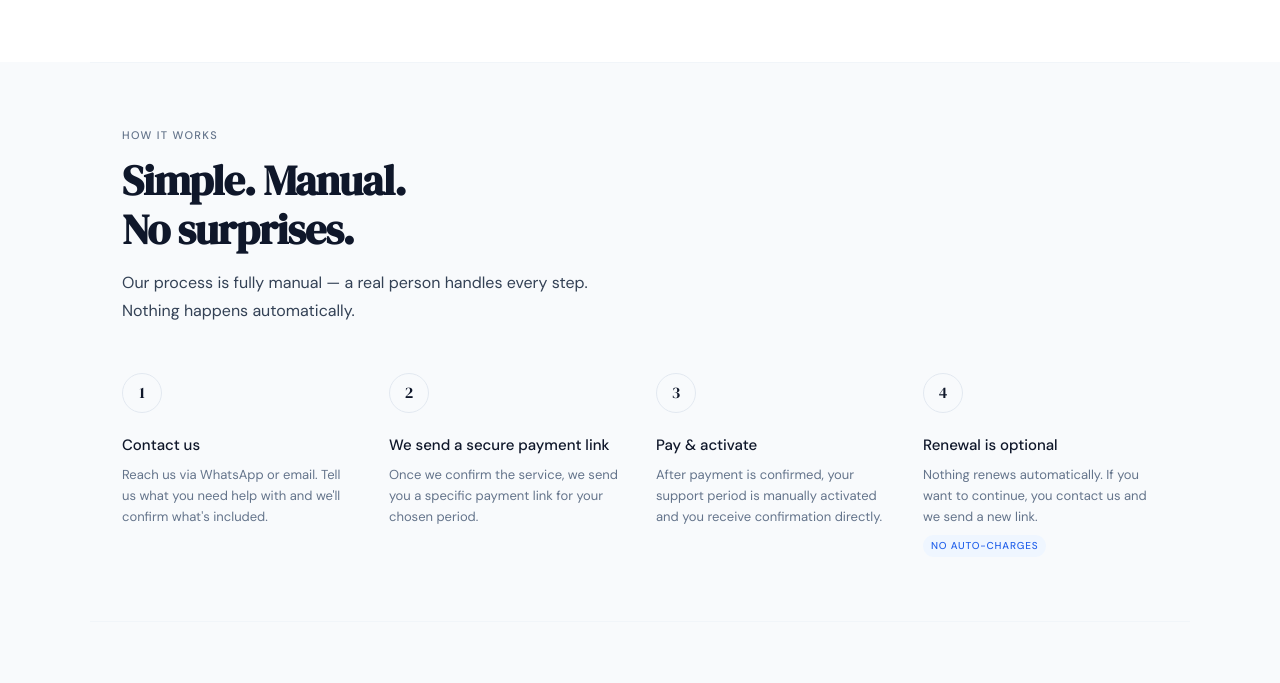
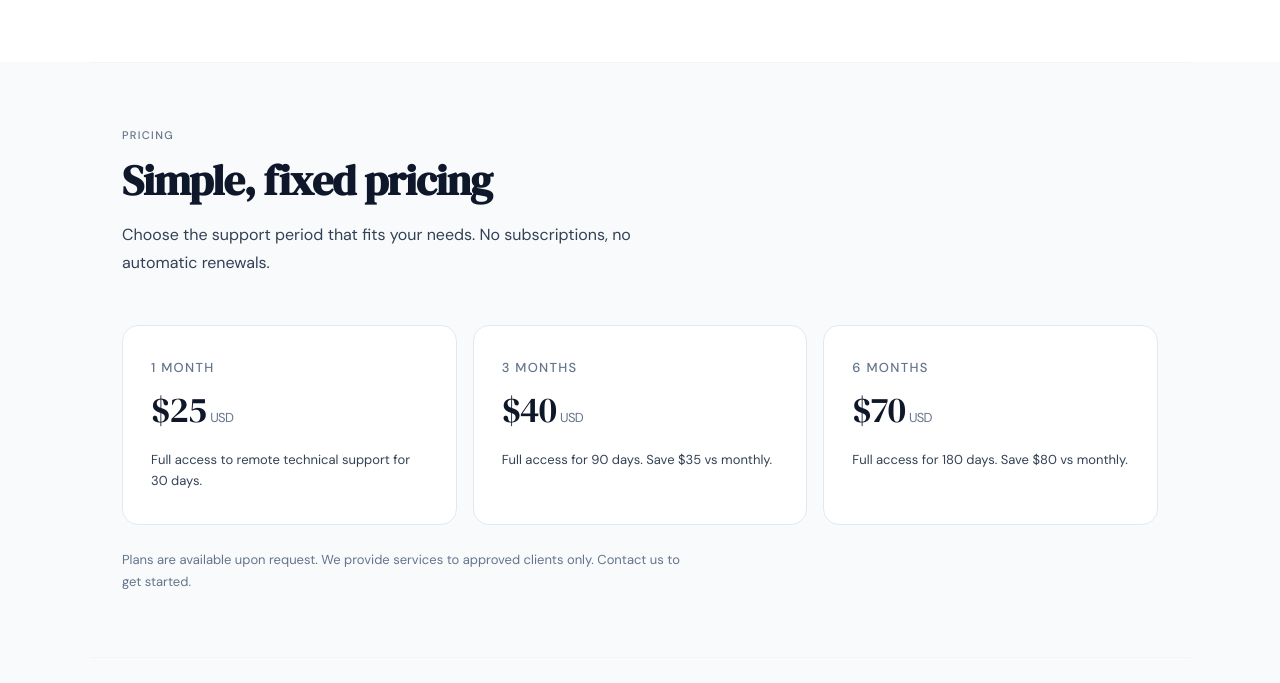
Before and after one commit to TechCareMx/techcare, a plain HTML site: page index.html in a window 1280 px wide. Shown: the part 1257-1940 px from the top of the page. Drawn offline with Linux system fonts and the light colour scheme.

Commit message:
Add files via upload

```diff
--- a/index.html
+++ b/index.html
@@ -378,6 +378,64 @@
     line-height: 1.6; font-weight: 400;
   }
 
+  /* ── PRICING ── */
+  .pricing-grid {
+    display: grid;
+    grid-template-columns: repeat(3, 1fr);
+    gap: 1rem;
+    margin-bottom: 1.5rem;
+  }
+
+  .pricing-card {
+    position: relative;
+    background: #fff;
+    border: 1px solid var(--border);
+    border-radius: 16px;
+    padding: 2rem 1.75rem;
+    display: flex;
+    flex-direction: column;
+  }
+
+  .pricing-name {
+    font-size: 13px; font-weight: 500;
+    text-transform: uppercase; letter-spacing: 0.1em;
+    color: var(--ink3);
+    margin-bottom: 0.75rem;
+  }
+
+  .pricing-price {
+    font-family: var(--serif);
+    font-size: 36px;
+    line-height: 1.1;
+    letter-spacing: -0.02em;
+    color: var(--ink);
+    margin-bottom: 0.25rem;
+  }
+
+  .pricing-price-unit {
+    font-size: 13px;
+    color: var(--ink3);
+    font-family: var(--sans);
+    font-weight: 400;
+    margin-left: 4px;
+  }
+
+  .pricing-desc {
+    font-size: 13px;
+    color: var(--ink2);
+    line-height: 1.6;
+    margin-top: 1rem;
+    font-weight: 400;
+  }
+
+  .pricing-note {
+    font-size: 13px;
+    color: var(--ink3);
+    line-height: 1.7;
+    max-width: 560px;
+    font-weight: 400;
+  }
+
   /* ── HOW IT WORKS ── */
   .steps-grid {
     display: grid;
@@ -695,6 +753,7 @@
     .hero-right { order: -1; }
     .steps-grid { grid-template-columns: 1fr 1fr; }
     .steps-grid::before { display: none; }
+    .pricing-grid { grid-template-columns: 1fr; }
     .contact-grid { grid-template-columns: 1fr; }
     .nav-links .hide-mobile { display: none; }
     .case-grid { grid-template-columns: 1fr; }
@@ -716,6 +775,7 @@
   </a>
   <ul class="nav-links">
     <li class="hide-mobile"><a href="#services" data-en="Services" data-es="Servicios">Services</a></li>
+    <li class="hide-mobile"><a href="#pricing" data-en="Pricing" data-es="Precios">Pricing</a></li>
     <li class="hide-mobile"><a href="#how" data-en="How it works" data-es="Cómo funciona">How it works</a></li>
     <li><a href="#contact" class="nav-contact" data-en="Contact" data-es="Contacto">Contact</a></li>
     <li class="lang-toggle">
@@ -746,7 +806,7 @@
           data-en="TechCare provides remote technical assistance for personal devices — computers, phones, and tablets. Direct support, manual activation, no automatic charges."
           data-es="TechCare ofrece asistencia técnica remota para dispositivos personales — computadoras, teléfonos y tabletas. Soporte directo, activación manual, sin cargos automáticos.">TechCare provides remote technical assistance for personal devices — computers, phones, and tablets. Direct support, manual activation, no automatic charges.</p>
         <div class="hero-actions">
-          <a href="#contact" class="btn-primary" data-en="Contact support" data-es="Contactar soporte">Contact support</a>
+          <a href="#contact" class="btn-primary" data-en="Request support" data-es="Solicitar soporte">Request support</a>
           <a href="#how" class="btn-secondary" data-en="See how it works" data-es="Cómo funciona">See how it works</a>
         </div>
       </div>
@@ -851,6 +911,45 @@
 
   <hr class="section-divider">
 
+  <!-- PRICING -->
+  <section id="pricing">
+    <div class="section-inner">
+      <p class="section-tag" data-en="Pricing" data-es="Precios">Pricing</p>
+      <h2 class="section-h2" data-en="Simple, fixed pricing" data-es="Precios simples y fijos">Simple, fixed pricing</h2>
+      <p class="section-lead"
+        data-en="Choose the support period that fits your needs. No subscriptions, no automatic renewals."
+        data-es="Elige el período de soporte que se ajuste a tus necesidades. Sin suscripciones, sin renovaciones automáticas.">Choose the support period that fits your needs. No subscriptions, no automatic renewals.</p>
+      <div class="pricing-grid">
+        <div class="pricing-card">
+          <p class="pricing-name" data-en="1 Month" data-es="1 Mes">1 Month</p>
+          <p class="pricing-price">$25<span class="pricing-price-unit">USD</span></p>
+          <p class="pricing-desc"
+            data-en="Full access to remote technical support for 30 days."
+            data-es="Acceso completo a soporte técnico remoto por 30 días.">Full access to remote technical support for 30 days.</p>
+        </div>
+        <div class="pricing-card">
+          <p class="pricing-name" data-en="3 Months" data-es="3 Meses">3 Months</p>
+          <p class="pricing-price">$40<span class="pricing-price-unit">USD</span></p>
+          <p class="pricing-desc"
+            data-en="Full access for 90 days. Save $35 vs monthly."
+            data-es="Acceso completo por 90 días. Ahorra $35 vs mensual.">Full access for 90 days. Save $35 vs monthly.</p>
+        </div>
+        <div class="pricing-card">
+          <p class="pricing-name" data-en="6 Months" data-es="6 Meses">6 Months</p>
+          <p class="pricing-price">$70<span class="pricing-price-unit">USD</span></p>
+          <p class="pricing-desc"
+            data-en="Full access for 180 days. Save $80 vs monthly."
+            data-es="Acceso completo por 180 días. Ahorra $80 vs mensual.">Full access for 180 days. Save $80 vs monthly.</p>
+        </div>
+      </div>
+      <p class="pricing-note"
+        data-en="Plans are available upon request. We provide services to approved clients only. Contact us to get started."
+        data-es="Los planes están disponibles bajo solicitud. Prestamos servicios solo a clientes aprobados. Contáctanos para comenzar.">Plans are available upon request. We provide services to approved clients only. Contact us to get started.</p>
+    </div>
+  </section>
+
+  <hr class="section-divider">
+
   <!-- HOW IT WORKS -->
   <section id="how">
     <div class="section-inner">
@@ -866,29 +965,29 @@
           <div class="step-num">1</div>
           <p class="step-title" data-en="Contact us" data-es="Contáctanos">Contact us</p>
           <p class="step-desc"
-            data-en="Reach us via WhatsApp or email. Tell us what you need help with and we'll confirm what's included."
-            data-es="Escríbenos por WhatsApp o email. Cuéntanos en qué necesitas ayuda y confirmaremos qué incluye el servicio.">Reach us via WhatsApp or email. Tell us what you need help with and we'll confirm what's included.</p>
+            data-en="Reach us via WhatsApp or email and tell us what you need."
+            data-es="Escríbenos por WhatsApp o email y cuéntanos qué necesitas.">Reach us via WhatsApp or email and tell us what you need.</p>
         </div>
         <div class="step">
           <div class="step-num">2</div>
-          <p class="step-title" data-en="We send a secure payment link" data-es="Enviamos un enlace de pago seguro">We send a secure payment link</p>
+          <p class="step-title" data-en="We review your request" data-es="Revisamos tu solicitud">We review your request</p>
           <p class="step-desc"
-            data-en="Once we confirm the service, we send you a specific payment link for your chosen period."
-            data-es="Una vez confirmado el servicio, te enviamos un enlace de pago específico para el período elegido.">Once we confirm the service, we send you a specific payment link for your chosen period.</p>
+            data-en="We evaluate each request individually before accepting new clients."
+            data-es="Evaluamos cada solicitud individualmente antes de aceptar nuevos clientes.">We evaluate each request individually before accepting new clients.</p>
         </div>
         <div class="step">
           <div class="step-num">3</div>
-          <p class="step-title" data-en="Pay &amp; activate" data-es="Paga y activa">Pay & activate</p>
+          <p class="step-title" data-en="We send a secure payment link" data-es="Enviamos un enlace de pago seguro">We send a secure payment link</p>
+          <p class="step-desc"
+            data-en="If approved, we send you a specific payment link for your chosen plan."
+            data-es="Si es aprobada, te enviamos un enlace de pago específico para el plan elegido.">If approved, we send you a specific payment link for your chosen plan.</p>
+        </div>
+        <div class="step">
+          <div class="step-num">4</div>
+          <p class="step-title" data-en="Service begins" data-es="Comienza el servicio">Service begins</p>
           <p class="step-desc"
             data-en="After payment is confirmed, your support period is manually activated and you receive confirmation directly."
             data-es="Una vez confirmado el pago, tu período de soporte se activa manualmente y recibes la confirmación directamente.">After payment is confirmed, your support period is manually activated and you receive confirmation directly.</p>
-        </div>
-        <div class="step">
-          <div class="step-num">4</div>
-          <p class="step-title" data-en="Renewal is optional" data-es="La renovación es opcional">Renewal is optional</p>
-          <p class="step-desc"
-            data-en="Nothing renews automatically. If you want to continue, you contact us and we send a new link."
-            data-es="Nada se renueva automáticamente. Si deseas continuar, nos contactas y enviamos un nuevo enlace.">Nothing renews automatically. If you want to continue, you contact us and we send a new link.</p>
           <span class="step-badge" data-en="No auto-charges" data-es="Sin cargos automáticos">No auto-charges</span>
         </div>
       </div>
@@ -979,10 +1078,11 @@
       <p class="legal-num" data-en="Section 3" data-es="Sección 3">Section 3</p>
       <p class="legal-section-title" data-en="Payment &amp; Service Periods" data-es="Pagos y Períodos de Servicio">Payment & Service Periods</p>
       <p class="legal-body"
-        data-en='TechCare support is offered in fixed periods (1 month, 3 months, or 6 months). Payment is made in advance via the secure payment link provided by TechCare.<br><br><strong>Renewals are not automatic.</strong> Each payment activates a new support period manually. Clients are never enrolled in automatic recurring charges without explicit consent.<br><br>Support activation is confirmed individually after each payment is received and verified.'
-        data-es='El soporte de TechCare se ofrece en períodos fijos (1 mes, 3 meses o 6 meses). El pago se realiza por adelantado mediante el enlace de pago seguro proporcionado por TechCare.<br><br><strong>Las renovaciones no son automáticas.</strong> Cada pago activa un nuevo período de soporte de forma manual. Los clientes nunca son inscritos en cargos recurrentes automáticos sin consentimiento explícito.<br><br>La activación del soporte se confirma individualmente después de recibir y verificar cada pago.'>TechCare support is offered in fixed periods (1 month, 3 months, or 6 months). Payment is made in advance via the secure payment link provided by TechCare.<br><br>
+        data-en='TechCare support is offered in fixed periods: 1 month ($25 USD), 3 months ($40 USD), or 6 months ($70 USD). Payment is made in advance via the secure payment link provided by TechCare.<br><br><strong>Renewals are not automatic.</strong> Each payment activates a new support period manually. Clients are never enrolled in automatic recurring charges without explicit consent.<br><br>Support activation is confirmed individually after each payment is received and verified.<br><br>TechCare reserves the right to decline service requests at its sole discretion. Service is provided to approved clients only. Submitting a request does not guarantee access to the service.'
+        data-es='TechCare ofrece períodos de soporte fijos: 1 mes ($25 USD), 3 meses ($40 USD) o 6 meses ($70 USD). El pago se realiza por adelantado mediante el enlace de pago seguro proporcionado por TechCare.<br><br><strong>Las renovaciones no son automáticas.</strong> Cada pago activa un nuevo período de soporte de forma manual. Los clientes nunca son inscritos en cargos recurrentes automáticos sin consentimiento explícito.<br><br>La activación del soporte se confirma individualmente después de recibir y verificar cada pago.<br><br>TechCare se reserva el derecho de rechazar solicitudes de servicio a su sola discreción. El servicio se proporciona únicamente a clientes aprobados. Enviar una solicitud no garantiza acceso al servicio.'>TechCare support is offered in fixed periods: 1 month ($25 USD), 3 months ($40 USD), or 6 months ($70 USD). Payment is made in advance via the secure payment link provided by TechCare.<br><br>
       <strong>Renewals are not automatic.</strong> Each payment activates a new support period manually. Clients are never enrolled in automatic recurring charges without explicit consent.<br><br>
-      Support activation is confirmed individually after each payment is received and verified.</p>
+      Support activation is confirmed individually after each payment is received and verified.<br><br>
+      TechCare reserves the right to decline service requests at its sole discretion. Service is provided to approved clients only. Submitting a request does not guarantee access to the service.</p>
     </div>
     <hr class="legal-divider">
     <div class="legal-section">
@@ -1052,8 +1152,9 @@
       <p class="legal-num" data-en="Overview" data-es="Resumen">Overview</p>
       <p class="legal-section-title" data-en="General principle" data-es="Principio general">General principle</p>
       <p class="legal-body"
-        data-en="TechCare provides a digital remote support service. Because the service begins immediately upon activation and no physical product is involved, our general policy is that payments are non-refundable once a support period has been confirmed and activated."
-        data-es="TechCare proporciona un servicio digital de soporte remoto. Dado que el servicio comienza inmediatamente tras la activación y no involucra productos físicos, nuestra política general es que los pagos no son reembolsables una vez que el período de soporte ha sido confirmado y activado.">TechCare provides a digital remote support service. Because the service begins immediately upon activation and no physical product is involved, our general policy is that payments are non-refundable once a support period has been confirmed and activated.</p>
+        data-en="TechCare provides services to approved clients only. Once a client is approved and a support period is activated, the following refund policy applies.<br><br>TechCare provides a digital remote support service. Because the service begins immediately upon activation and no physical product is involved, our general policy is that payments are non-refundable once a support period has been confirmed and activated."
+        data-es="TechCare presta servicios únicamente a clientes aprobados. Una vez que un cliente es aprobado y el período de soporte es activado, aplica la siguiente política de reembolsos.<br><br>TechCare proporciona un servicio digital de soporte remoto. Dado que el servicio comienza inmediatamente tras la activación y no involucra productos físicos, nuestra política general es que los pagos no son reembolsables una vez que el período de soporte ha sido confirmado y activado.">TechCare provides services to approved clients only. Once a client is approved and a support period is activated, the following refund policy applies.<br><br>
+      TechCare provides a digital remote support service. Because the service begins immediately upon activation and no physical product is involved, our general policy is that payments are non-refundable once a support period has been confirmed and activated.</p>
       <div class="legal-notice"
         data-en="Once your support period is activated and confirmed, the payment is final. Renewals are never automatic — you only pay when you choose to continue."
         data-es="Una vez activado y confirmado tu período de soporte, el pago es definitivo. Las renovaciones nunca son automáticas — solo pagas cuando decides continuar.">Once your support period is activated and confirmed, the payment is final. Renewals are never automatic — you only pay when you choose to continue.</div>
```
